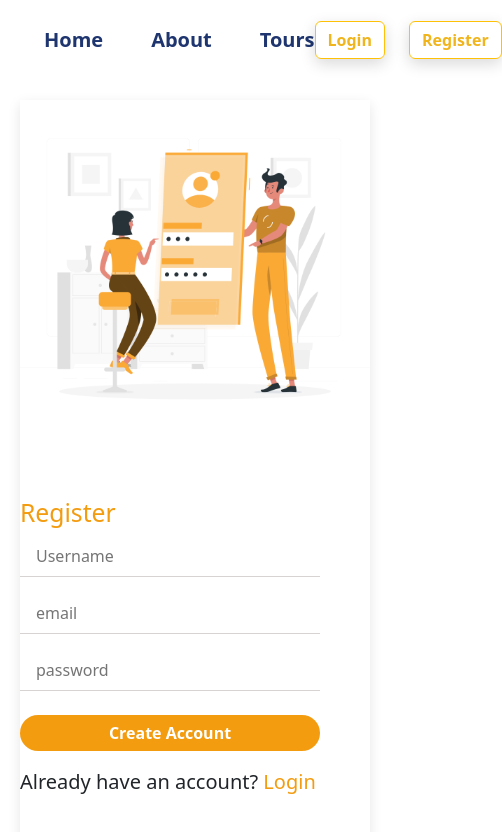
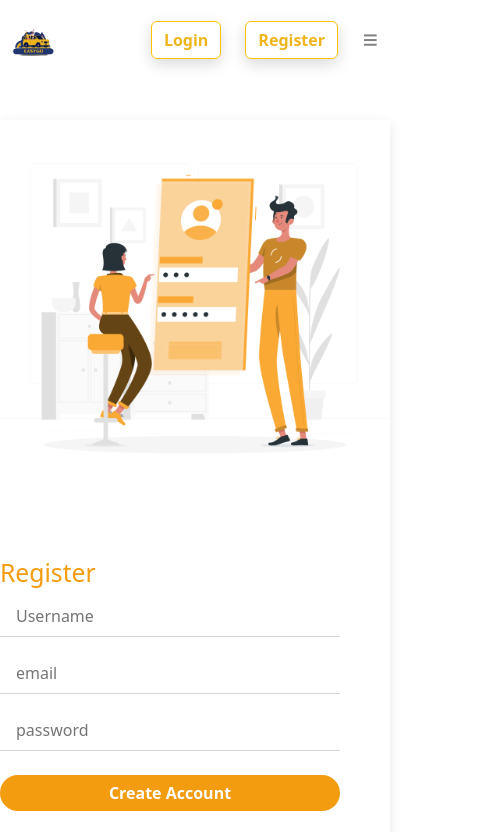
Before and after one commit to kasharora03/mern-tour-booking, a React (Create React App) app in the folder frontend/: page /register in a window 390 px wide. Shown: the top 832 px of the page, 502 px wide, since content can reach past the window. Built offline with nearby package versions, Linux system fonts and the light colour scheme; a web font is replaced by a local one.

Commit message:
responsiveness started

```diff
--- a/frontend/src/App.css
+++ b/frontend/src/App.css
@@ -83,3 +83,15 @@ ul {
   font-size: 1.7rem;
   color: var(--heading-color);
 }
+/* responsiveness */
+@media only screen and (max-width:992px){
+  .primary__btn a, .secondary__btn a{
+    font-size: 0.9rem;
+  }
+  .primary__btn , .secondary__btn , .btn-dark{
+      padding: 0.2rem;
+  }
+  section{
+    padding: 40px 0 !important;
+  }
+}
--- a/frontend/src/components/Header/Header.css
+++ b/frontend/src/components/Header/Header.css
@@ -67,3 +67,39 @@
     font-weight: 300;
     font-size: 16px;
 }
+
+/* responsiveness */
+@media only screen and (max-width:992px) {
+    .logo img{
+        width:30%;
+        height: 40%;
+    }
+    .navigation{
+        width:100%;
+        height: 100%;
+        position: fixed;
+        top: 0;
+        left: 0;
+        background-color: rgba(0, 0, 0,0.411);
+        display: none;
+    }
+    .menu{
+        position: absolute;
+        display: flex;
+        flex-direction: column;
+        top: 0;
+        right: 0;
+        width: calc(100% - 75%);
+        height: 100%;
+        background: white;
+        line-height: 0.5rem;
+        justify-content: center;
+        z-index: 999;
+    }
+    .show_menu{
+        display:block
+    }
+    .mobile_menu{
+        display: block;
+    }
+}
--- a/frontend/src/components/Header/Header.jsx
+++ b/frontend/src/components/Header/Header.jsx
@@ -4,7 +4,7 @@ import { NavLink, Link, useNavigate } from 'react-router-dom';
 import logo from '../../assets/myimg/mainlogo.png';
 
 import './Header.css';
-import {AuthContext} from './../../context/AuthContext'
+import { AuthContext } from './../../context/AuthContext'
 
 const NavLinks = [
     {
@@ -22,25 +22,27 @@ const NavLinks = [
 ]
 const Header = () => {
     const headerRef = useRef(null);
+    const menuRef = useRef(null);
     const navigate = useNavigate();
-    const{user,dispatch } = useContext(AuthContext);
-    const logout =() =>{
-        dispatch({type:'LOGOUT'});
+    const { user, dispatch } = useContext(AuthContext);
+    const logout = () => {
+        dispatch({ type: 'LOGOUT' });
         navigate('/')
     }
     const stickheaderFunc = () => {
         window.addEventListener('scroll', function () {
             if (document.body.scrollTop > 0 || document.documentElement.scrollTop > 0) {
-                headerRef.current.classList.add('sticky_header' );
+                headerRef.current.classList.add('sticky_header');
             } else {
                 headerRef.current.classList.remove('sticky_header')
             }
         })
     }
-    useEffect(()=>{
+    useEffect(() => {
         stickheaderFunc()
-        return window.removeEventListener('scroll',stickheaderFunc)
+        return window.removeEventListener('scroll', stickheaderFunc)
     })
+    const toggleMenu = () => menuRef.current.classList.toggle('show_menu')
     return (
         <header className='header' ref={headerRef}>
             <Container>
@@ -51,7 +53,7 @@ const Header = () => {
                             <img src={logo} alt='no logo' />
                         </div>
                         {/* menu */}
-                        <div className='navigation'>
+                        <div className='navigation' ref={menuRef} onClick={toggleMenu}>
                             <ul className='menu d-flex align-items-center gap-5'>
                                 {
                                     NavLinks.map((item, index) => (
@@ -64,7 +66,7 @@ const Header = () => {
                         <div className='nav_right d-flex align-items-center gap-4'>
                             <div className='nav_btns d-flex align-items-center gap-4'>
                                 {
-                                user?<>
+                                    user ? <>
                                         <h5 className='mb-0'>{user.username}</h5>
                                         <Button color="warning" className='btn text-white fw-bold' onClick={logout}>Logout</Button>
                                     </> :
@@ -78,7 +80,7 @@ const Header = () => {
                                 {/* <Button ><Link to='/login' className='buttonname'>Login</Link></Button>
                                 <Button><Link to='/register' className='buttonname'>Register</Link></Button> */}
                             </div>
-                            <span className='mobile_menu'>
+                            <span className='mobile_menu' onClick={toggleMenu}>
                                 <i className="ri-menu-line"></i>
                             </span>
                         </div>
--- a/frontend/src/shared/SearchBar.css
+++ b/frontend/src/shared/SearchBar.css
@@ -36,3 +36,17 @@
     padding:5px 10px;
     cursor:pointer;
 }
+
+/* responsiveness */
+@media only screen and (max-width:992px){
+    .search_bar{
+        width: 100%;
+
+    }
+    .search_bar form{
+        flex-wrap: wrap;
+    }
+    .search_bar form .form_group{
+width: 48%;
+    }
+}
```
Also changed, not shown: frontend/src/context/AuthContext.js (line endings or trailing spaces). Lines whose indentation alone changed are shown as unchanged.
